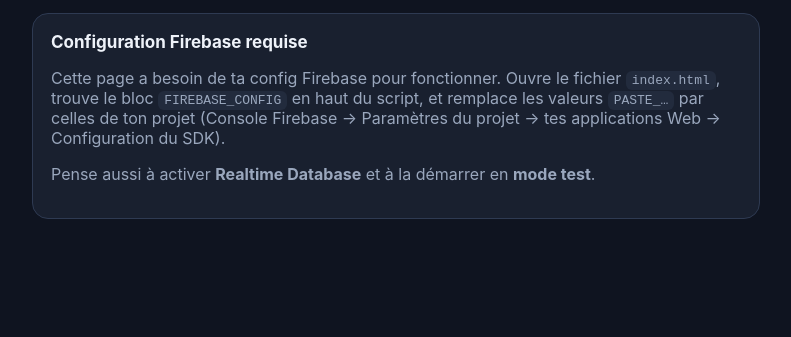
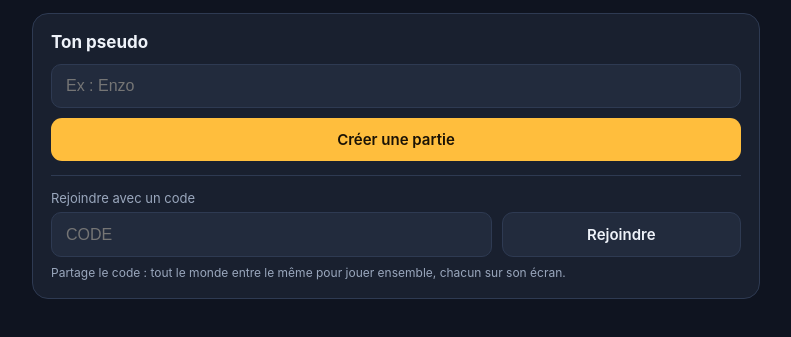
Before and after one commit to EnzoD31/tu-passes-le-bac, a plain HTML site: page index.html in a window 1280 px wide. Shown: the part 75-412 px from the top of the page, without its empty margins (244-1035 px from the left). Drawn offline with Linux system fonts and the light colour scheme.

Commit message:
Replace Firebase config with project details
Updated Firebase configuration with project-specific values.

```diff
--- a/index.html
+++ b/index.html
@@ -95,21 +95,15 @@ import { initializeApp } from "https://www.gstatic.com/firebasejs/10.12.2/fireba
 import { getDatabase, ref, set, onValue, onDisconnect, remove, get } from "https://www.gstatic.com/firebasejs/10.12.2/firebase-database.js";
 
 /* ============================================================
- const firebaseConfig = {
-    apiKey: "AIzaSyAG-fTbMlOZktX7iQdeTPhvw7Ihqhau0yo",
-    authDomain: "petit-bac-4e92c.firebaseapp.com",
-    projectId: "petit-bac-4e92c",
-    storageBucket: "petit-bac-4e92c.firebasestorage.app",
-    messagingSenderId: "813650052777",
-    appId: "1:813650052777:web:574dcfefd3818d6debcbb8"
-  };
+   >>> À REMPLIR : colle ici la config de TON projet Firebase <<<
+   (Console Firebase > Paramètres du projet > tes applis > SDK)
    ============================================================ */
 const FIREBASE_CONFIG = {
-  apiKey: "PASTE_API_KEY",
-  authDomain: "PASTE.firebaseapp.com",
-  databaseURL: "https://PASTE-default-rtdb.firebaseio.com",
-  projectId: "PASTE_PROJECT_ID",
-  appId: "PASTE_APP_ID"
+  apiKey: "AIzaSyAG-fTbMlOZktX7iQdeTPhvw7Ihqhau0yo",
+  authDomain: "petit-bac-4e92c.firebaseapp.com",
+  databaseURL: "https://petit-bac-4e92c-default-rtdb.europe-west1.firebasedatabase.app",
+  projectId: "petit-bac-4e92c",
+  appId: "1:813650052777:web:574dcfefd3818d6debcbb8"
 };
 /* ============================================================ */
 
```
